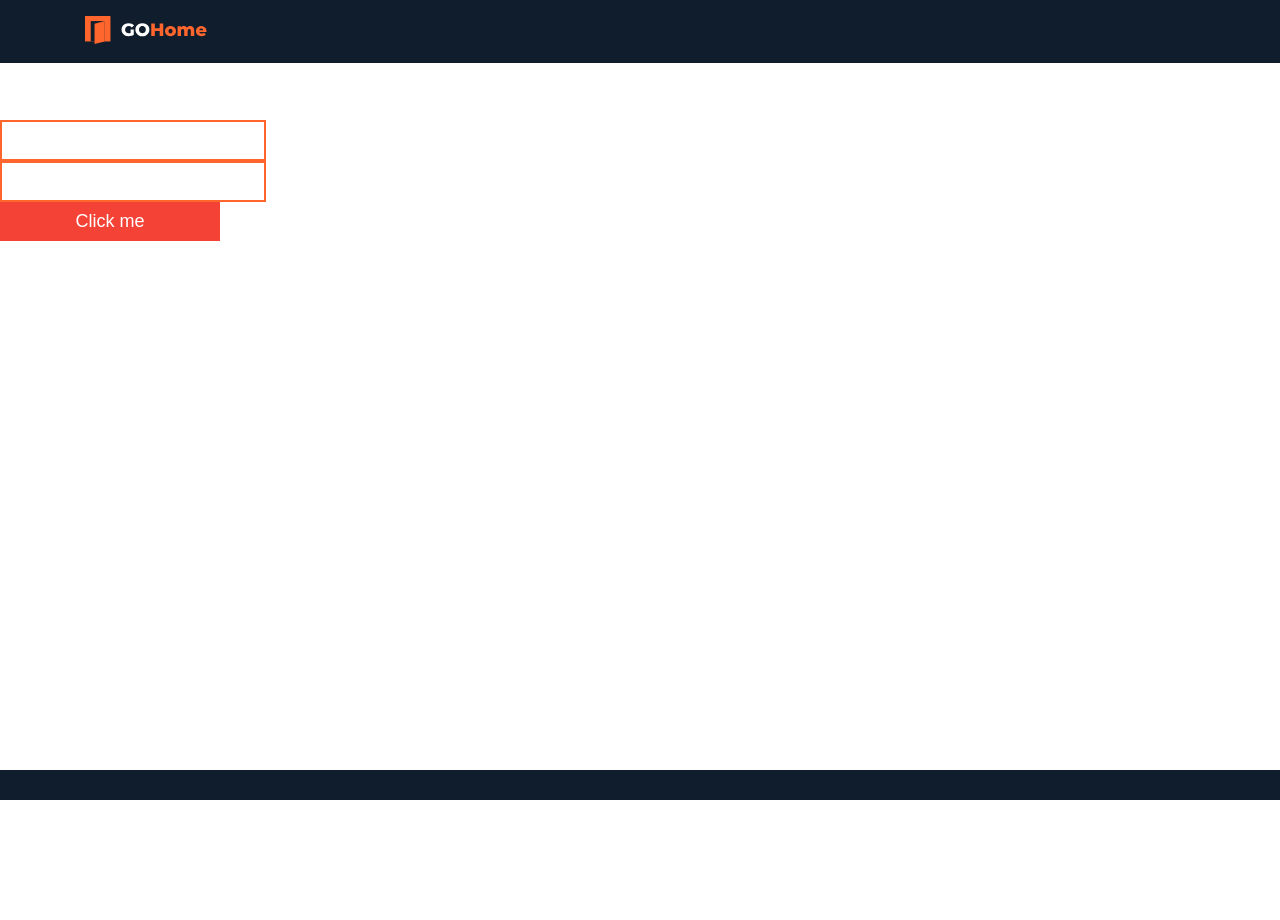
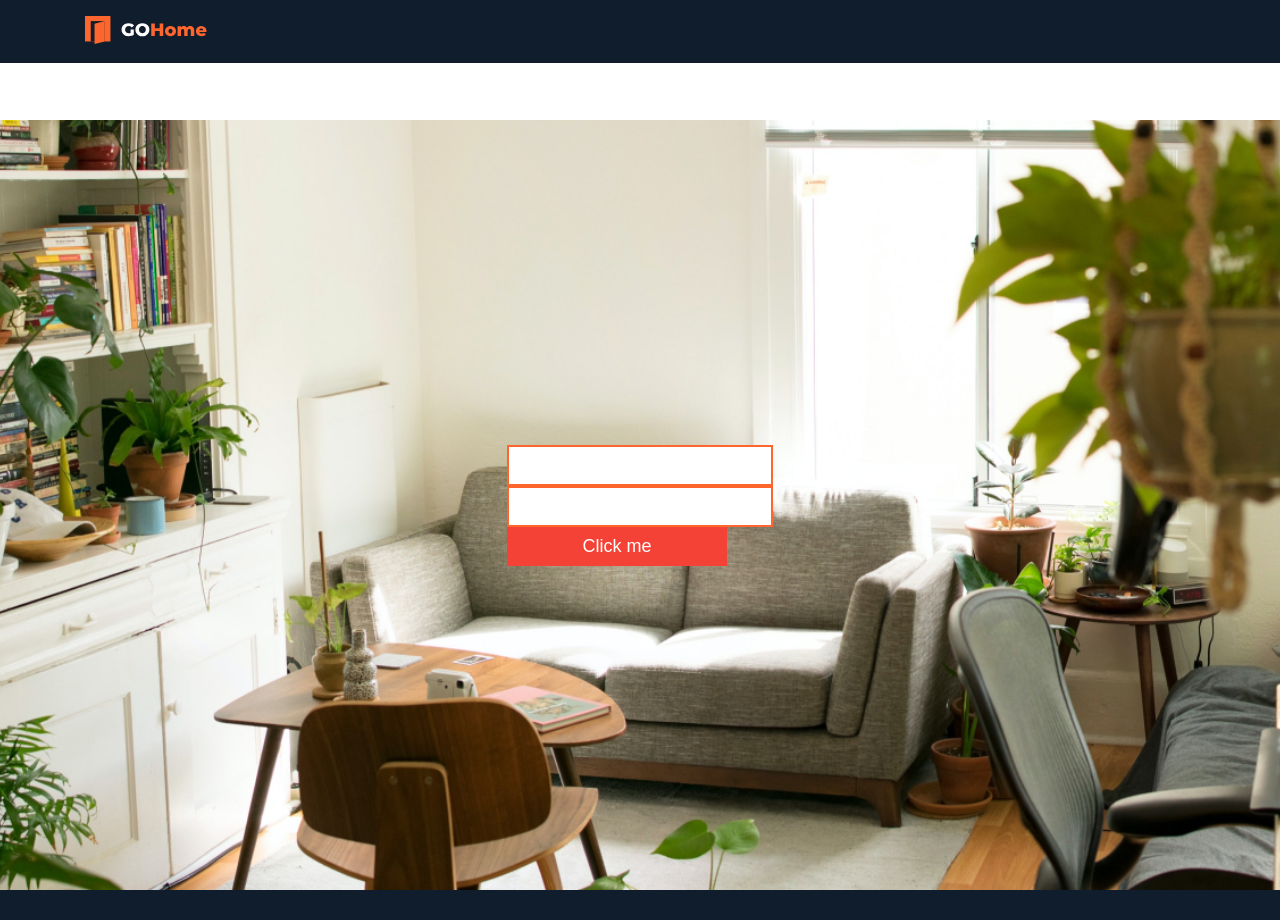
Before and after one commit to Taras-Roboteckyi/Vue-CLI_first-app, a Vue app: page /login in a window 1280 px wide. Before the commit the page ends 800 px from the top, so only its background shows below. Built offline with nearby package versions, Linux system fonts and the light colour scheme.

Commit message:
add authSection component in Login Page

```diff
--- /dev/null
+++ b/src/components/auth/AuthSection.vue
@@ -0,0 +1,24 @@
+<template>
+    <section class="auth-section">
+        <slot></slot>
+    </section>
+</template>
+
+<script>
+export default {
+    name: 'AuthSection'
+}
+</script>
+
+<style lang="scss" scoped>
+.auth-section {
+    display: flex;
+    flex-direction: column;
+    align-items: center;
+    justify-content: center;
+    background: url('../../assets/img/auth-bg.jpg') no-repeat;
+    background-size: cover;
+    background-position: center;
+    min-height: calc(100vh - 30px);
+}
+</style>
--- a/src/pages/Login.vue
+++ b/src/pages/Login.vue
@@ -1,14 +1,19 @@
 <template>
     <main class="login">
-        <LoginForm />
+        <AuthSection>
+            <LoginForm /><!-- Так як є slot в authSection, тоді можна вставляти всредину компоненти -->
+        </AuthSection>
+
     </main>
 </template>
 
 <script>
 import LoginForm from "../components/login"
+import AuthSection from "../components/auth/AuthSection.vue";
+
 export default {
     name: 'LoginPage',
-    components: { LoginForm }
+    components: { LoginForm, AuthSection }
 }
 </script>
 
```
Also changed, not shown: src/assets/img/auth-bg.jpg (added).
